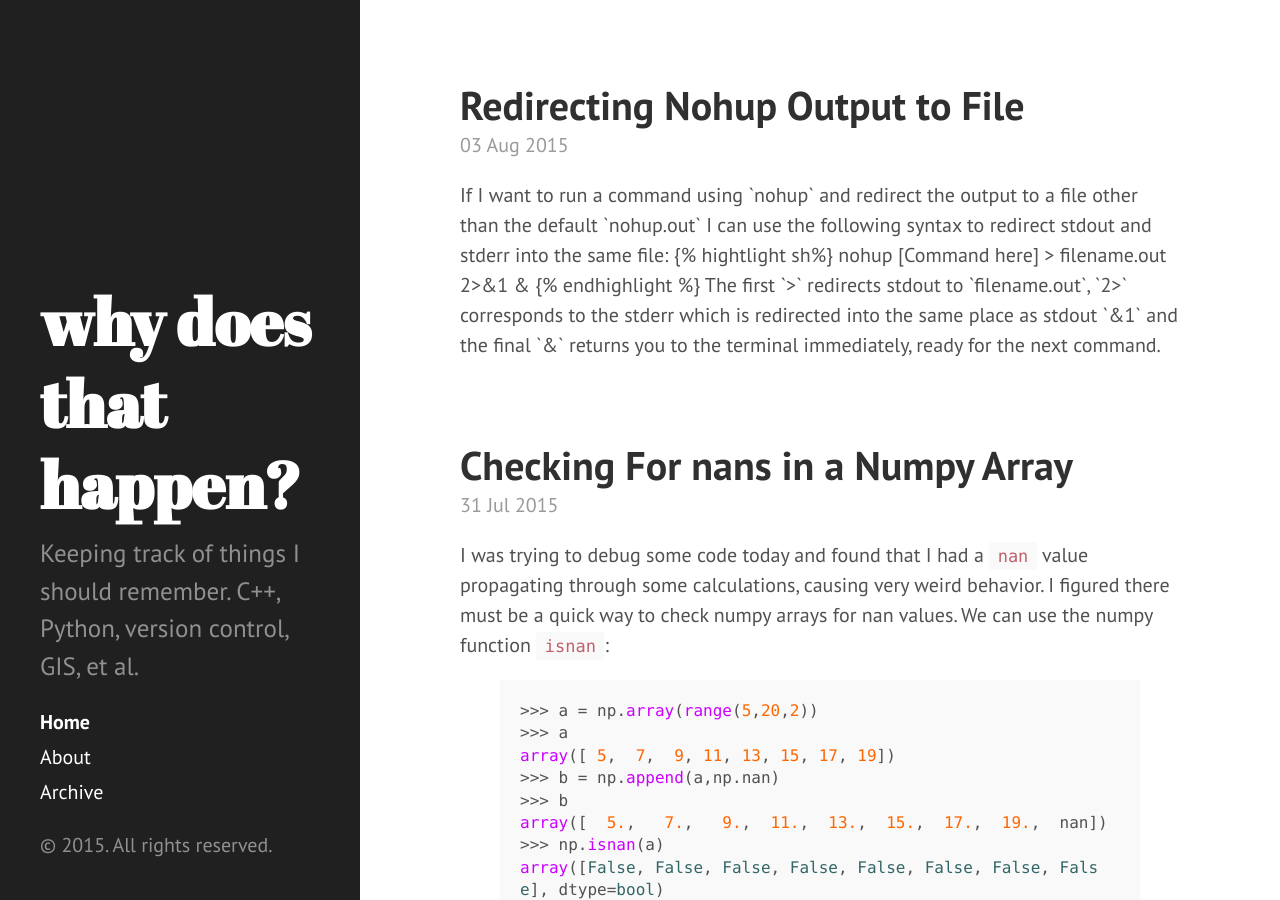
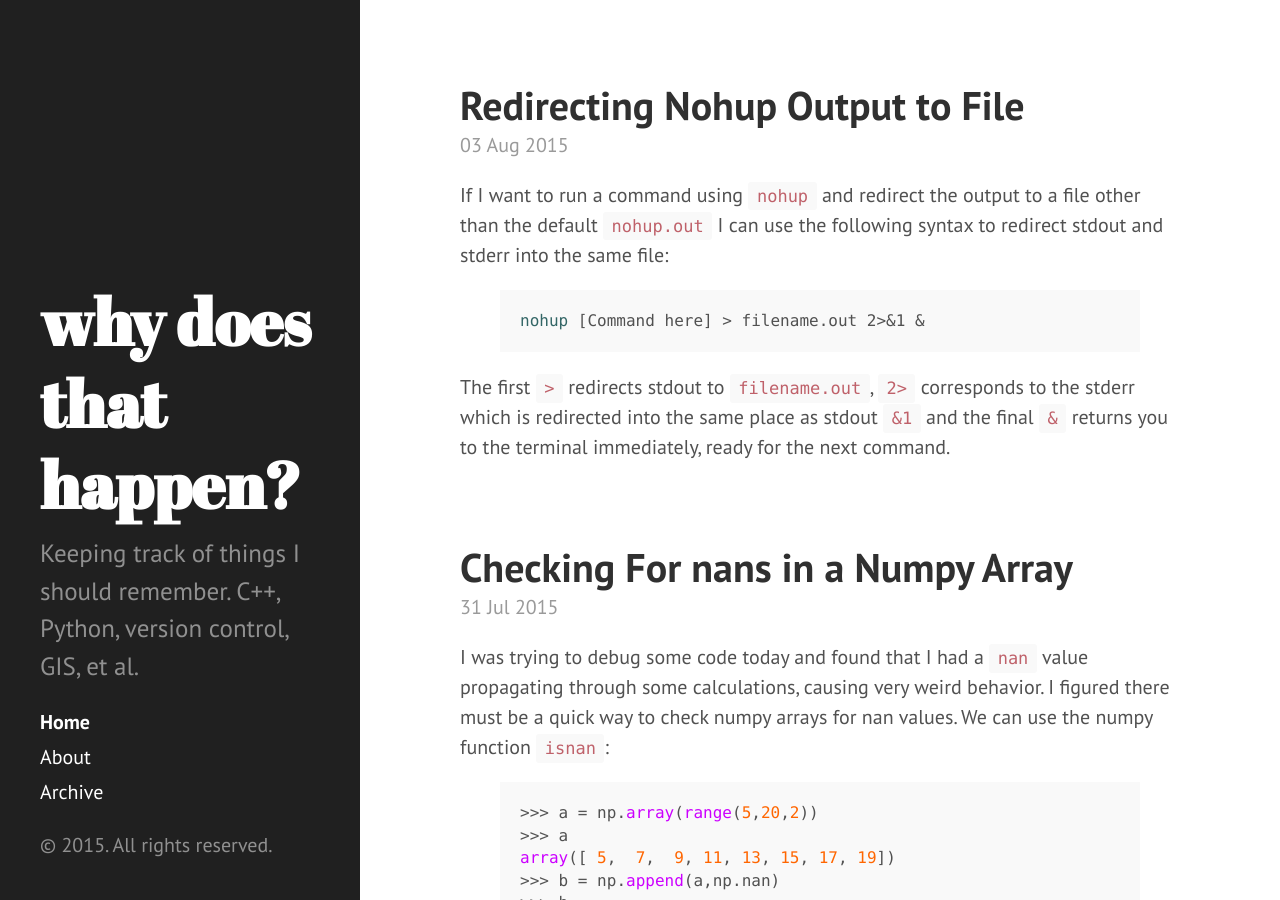
Before and after one commit to sgrieve/sgrieve.github.io, a Jekyll site: the page built from index.html, in a window 1280 px wide and 900 px high. Built offline with Jekyll 4.4.1, drawn with Linux system fonts in a browser that asks for light colours; Markdown is read by kramdown in place of the engine named in the settings; the list of posts is cut into pages by our own code.

Commit message:
fixing code highlighting error

```diff
--- a/_posts/2015-08-3-nohup.md
+++ b/_posts/2015-08-3-nohup.md
@@ -7,7 +7,7 @@
 the default `nohup.out` I can use the following syntax to redirect stdout and stderr into the
 same file:
 
-{% hightlight sh%}
+{% highlight sh %}
 
 nohup [Command here] > filename.out 2>&1 &
 
```
